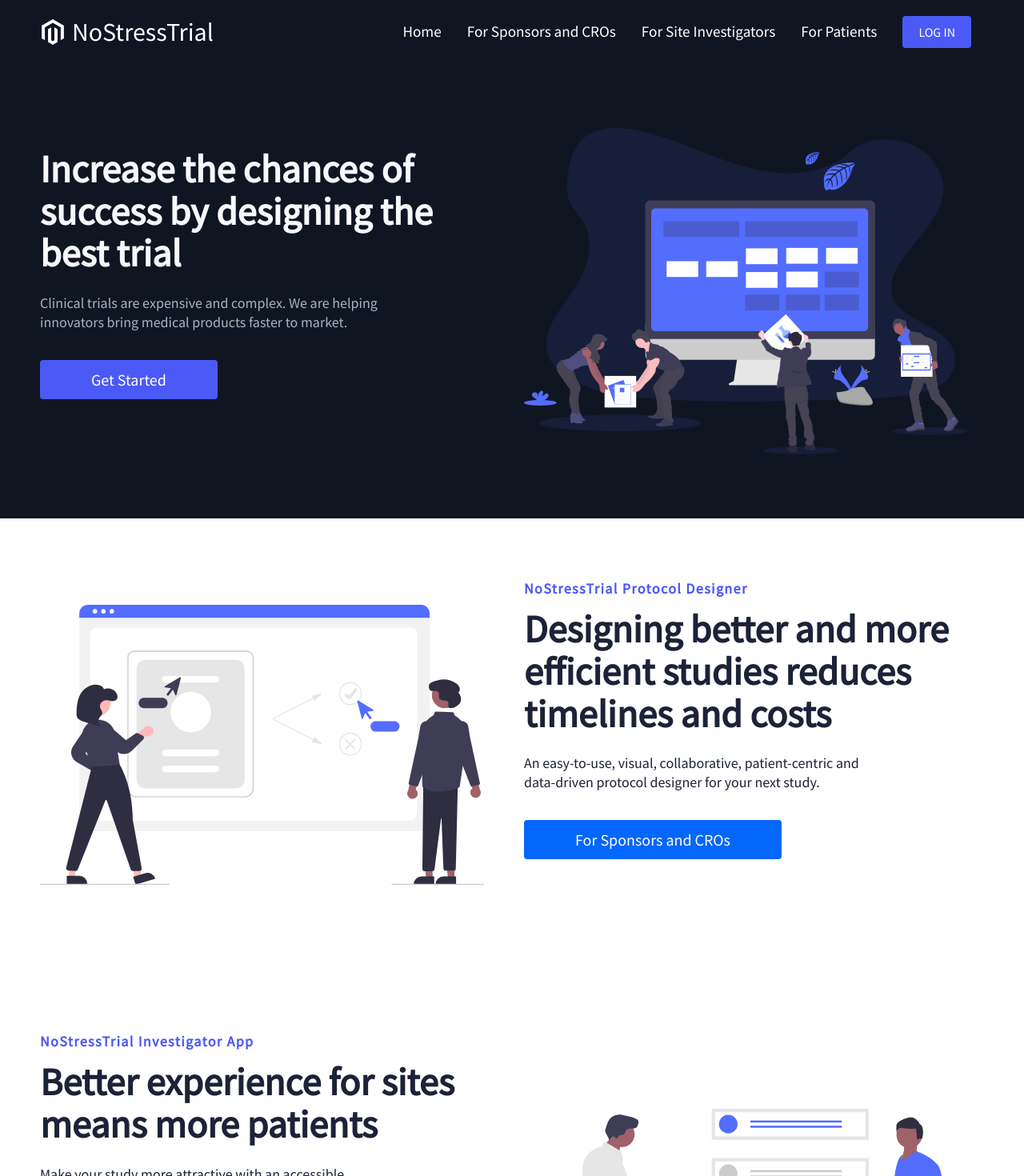
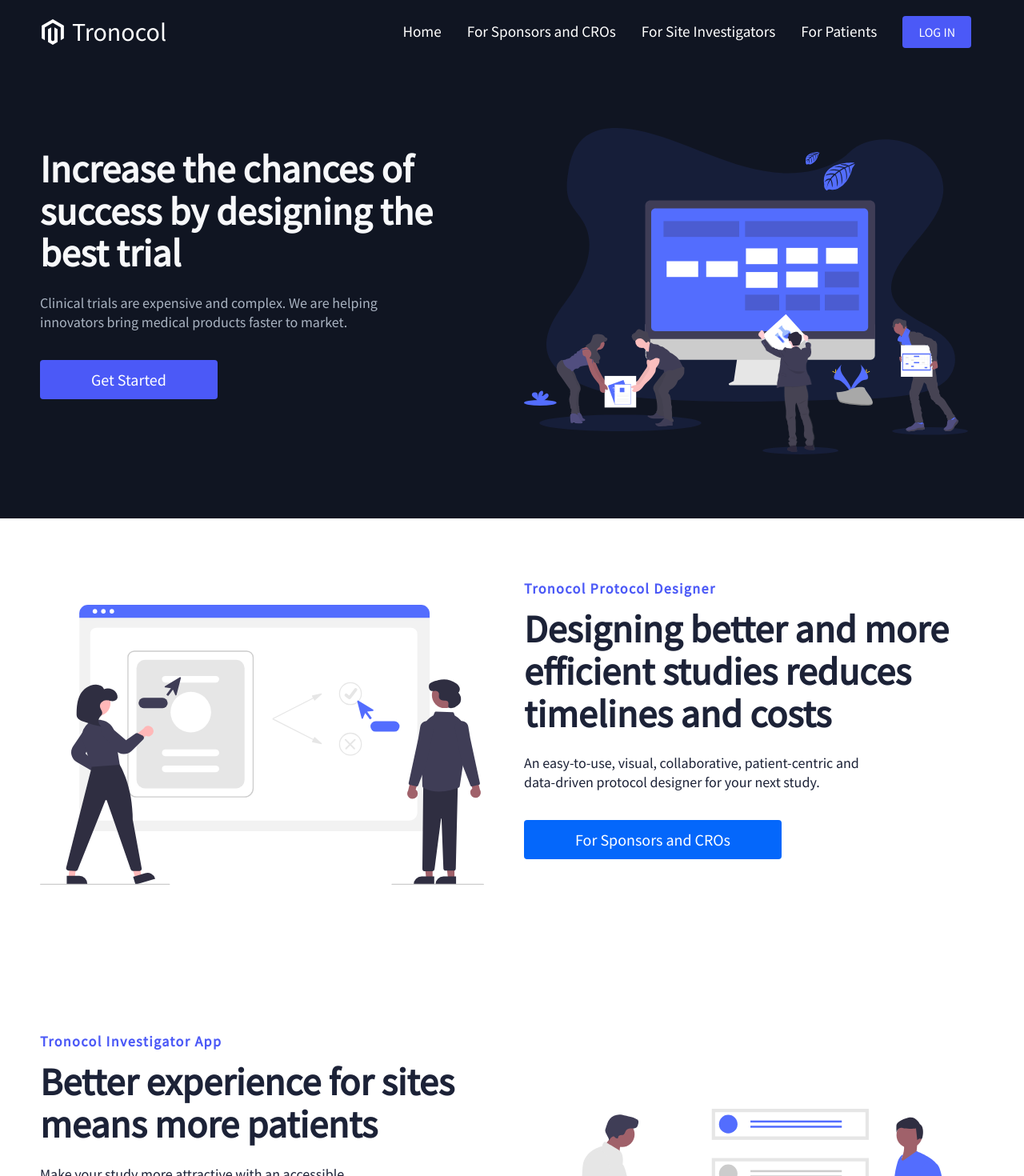
Before and after one commit to HealthyMindTech/nostresstrialcom, a React (Create React App) app: page / in a window 1280 px wide. Shown: the top 1470 px of the page at 80% size. Built offline with nearby package versions, Linux system fonts and the light colour scheme.

Commit message:
Update name

```diff
--- a/package.json
+++ b/package.json
@@ -1,5 +1,5 @@
 {
-  "name": "nostresstrialcom",
+  "name": "tronocol",
   "homepage": "https://healthymindtech.github.io",
   "version": "0.1.0",
   "private": true,
@@ -24,7 +24,7 @@
     "test": "react-scripts test",
     "eject": "react-scripts eject",
     "predeploy": "npm run build",
-    "deploy": "echo 'nostresstrial.com' > ./build/CNAME && gh-pages -d build"
+    "deploy": "echo 'tronocol.com' > ./build/CNAME && gh-pages -d build"
   },
   "eslintConfig": {
     "extends": [
--- a/public/index.html
+++ b/public/index.html
@@ -7,7 +7,7 @@
     <meta name="theme-color" content="#000000" />
     <meta
       name="description"
-      content="NoStressTrial - Increase the chances of success by designing the best trial"
+      content="Tronocol - Increase the chances of success by designing the best trial"
     />
     <link rel="apple-touch-icon" href="logo192.png" />
     <link
@@ -28,7 +28,7 @@
       work correctly both with client-side routing and a non-root public URL.
       Learn how to configure a non-root public URL by running `npm run build`.
     -->
-    <title>NoStressTrial</title>
+    <title>Tronocol</title>
   </head>
   <body>
     <noscript>You need to enable JavaScript to run this app.</noscript>
--- a/src/components/Footer/Footer.js
+++ b/src/components/Footer/Footer.js
@@ -78,9 +78,9 @@
         <SocialMediaWrap>
           <SocialLogo to='/'>
             <SocialIcon />
-            NoStressTrial
+            Tronocol
           </SocialLogo>
-          <WebsiteRights>NoStressTrial © 2021</WebsiteRights>
+          <WebsiteRights>Tronocol © 2021</WebsiteRights>
           <SocialIcons>
             <SocialIconLink href='/' target='_blank' aria-label='Facebook'>
               <FaFacebook />
--- a/src/components/Navbar/Navbar.js
+++ b/src/components/Navbar/Navbar.js
@@ -76,7 +76,7 @@
                 <NavbarContainer>
                     <NavLogo to='/'>
                         <NavIcon />
-                            NoStressTrial
+                            Tronocol
                     </NavLogo>
                     <HamburgerIcon onClick={handleClick}>
                         {click ? <FaTimes /> : <FaBars />}
--- a/src/pages/HomePage/Data.js
+++ b/src/pages/HomePage/Data.js
@@ -21,7 +21,7 @@
     lightBg: true,
     lightText: false,
     lightTextDesc: false,
-    topLine: 'NoStressTrial Protocol Designer',
+    topLine: 'Tronocol Protocol Designer',
     headline: 'Designing better and more efficient studies reduces timelines and costs',
     description:
       "An easy-to-use, visual, collaborative, patient-centric and data-driven protocol designer for your next study. ",
@@ -38,7 +38,7 @@
     lightBg: true,
     lightText: false,
     lightTextDesc: false,
-    topLine: 'NoStressTrial Investigator App',
+    topLine: 'Tronocol Investigator App',
     headline: 'Better experience for sites means more patients',
     description:
       "Make your study more attractive with an accessible process for site investigators. \n \
@@ -62,7 +62,7 @@
     topLine: 'Patient Centricity',
     headline: 'Getting patient input helps measure what matters most',
     description:
-      "NoStressTrial enables collaboration and transparency between sponsors, patients, clinicians, and regulators. Patients are empowered to easily provide input to the trial protocol, to make sure it is feasible and it measures what matters.",
+      "Tronocol enables collaboration and transparency between sponsors, patients, clinicians, and regulators. Patients are empowered to easily provide input to the trial protocol, to make sure it is feasible and it measures what matters.",
     buttonLabel: 'For Patients',
     buttonLink: '/patients',
     imgStart: 'start',
@@ -109,7 +109,7 @@
     lightText: true,
     lightTextDesc: true,
     description:
-      '"NoStressTrial is the most amazing and ground-breaking tech in health that I have seen over the past 7 years."',
+      '"Tronocol is the most amazing and ground-breaking tech in health that I have seen over the past 7 years."',
     personName: 'Anonymous',
     personTitle: 'Digital Technologies Lead',
     personCompany: 'Pharma Company',
--- a/src/pages/Industry/Data.js
+++ b/src/pages/Industry/Data.js
@@ -18,7 +18,7 @@
     lightText: false,
     lightTopLine: false,
     lightTextDesc: false,
-    topLine: 'NoStressTrial Protocol Designer',
+    topLine: 'Tronocol Protocol Designer',
     headline: 'Designing better and more efficient studies reduces timelines and costs',
     description: 'An easy-to-use, visual, collaborative, patient-centric and data-driven protocol designer for your next study: \n \
     - Interactively design clinical trials \n \
@@ -40,7 +40,7 @@
     lightTopLine: false,
     lightText: false,
     lightTextDesc: false,
-    topLine: 'NoStressTrial Investigator app',
+    topLine: 'Tronocol Investigator app',
     headline: 'Better experience for sites means more patients',
     description:
       "The Investigator app aids your study investigators with completing the study: \n \
--- a/src/pages/Investigators/Data.js
+++ b/src/pages/Investigators/Data.js
@@ -35,7 +35,7 @@
     lightBg: true,
     lightText: false,
     lightTextDesc: false,
-    topLine: 'NoStressTrial Investigator App',
+    topLine: 'Tronocol Investigator App',
     headline: 'Easy to follow visual visit flows',
     description:
       'Never ever have to worry again about the order of assessments and procedures, inclusion/exclusion criteria, recent updates to the protocol, or specific trial requirements. You have a clinical trial aid in your pocket if you need it. ',
--- a/src/pages/Patients/Data.js
+++ b/src/pages/Patients/Data.js
@@ -5,7 +5,7 @@
     topLine: 'For Patients',
     headline: 'Easily review trial protocols to make sure it measures what matters!',
     description:
-      'NoStressTrial enables collaboration and transparency between sponsors, patients, clinicians, and regulators. Patients are empowered to easily provide input to the trial protocol, to make sure it is feasible and it measures what matters. ',
+      'Tronocol enables collaboration and transparency between sponsors, patients, clinicians, and regulators. Patients are empowered to easily provide input to the trial protocol, to make sure it is feasible and it measures what matters. ',
     buttonLabel: 'Get Started',
     buttonLink: '/login',
     imgStart: '',
```
Also changed, not shown: public/manifest.json, 2 other files (tests, documents, lock files or other folders).
